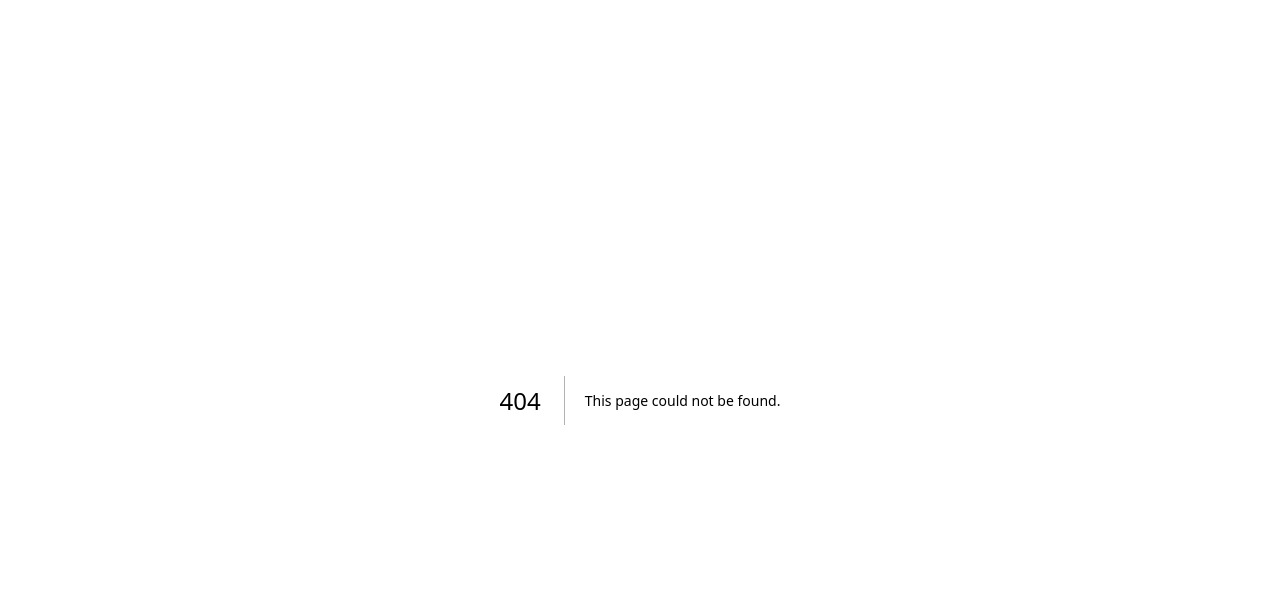
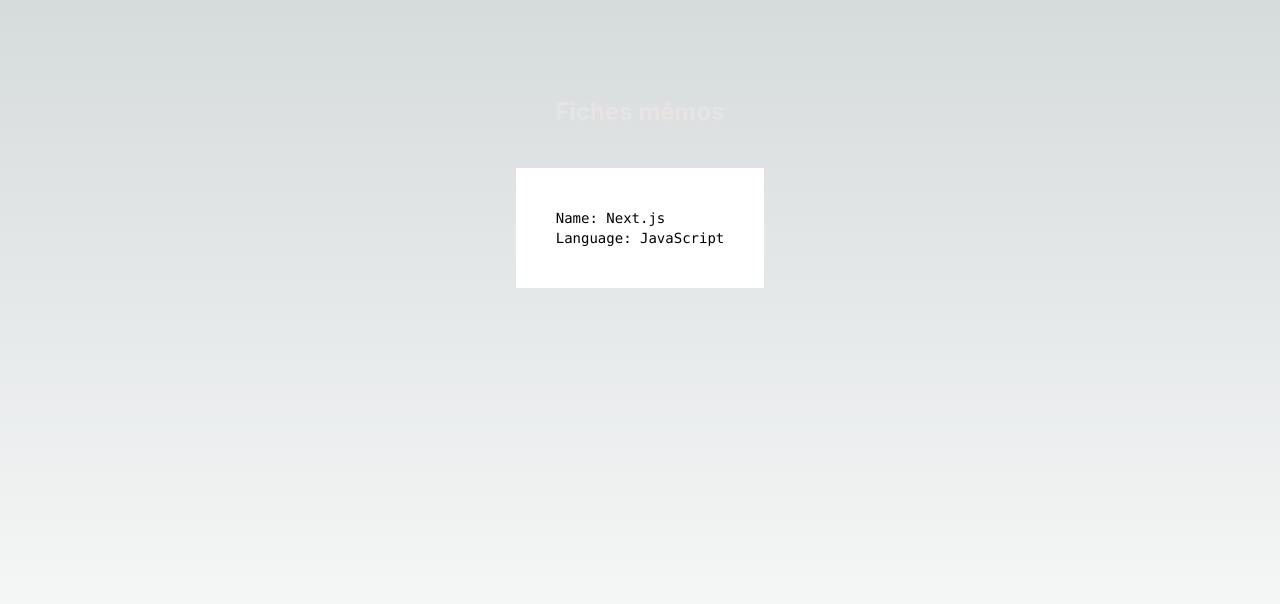
Before and after one commit to jrollin/flashcards, a Next.js app: page /topics/1 in a window 1280 px wide. Before the commit this address had no page. Shown: the top 604 px of the page. Built offline with nearby package versions, Linux system fonts and the light colour scheme.

Commit message:
feat: display card data from json file

```diff
--- /dev/null
+++ b/app/api/cards/route.ts
@@ -0,0 +1,11 @@
+import { NextResponse } from 'next/server'
+import path from 'path';
+import { promises as fs } from 'fs';
+
+
+export async function GET() {
+    const jsonDirectory = path.join(process.cwd(), 'data');
+    const data = await fs.readFile(jsonDirectory + '/cards.json', 'utf8');
+    const json = JSON.parse(data);
+    return NextResponse.json(json);
+}
--- a/app/page.tsx
+++ b/app/page.tsx
@@ -1,10 +1,15 @@
+import Link from "next/link";
 
 export default function Home() {
     return (
-        <main className="flex min-h-screen flex-col items-center justify-between p-24">
-            <div className="z-10 font-mono text-sm lg:flex">
-                Here
+        <main className="flex min-h-screen flex-col items-center p-24">
+            <h1 className="text-stone-200 font-bold text-2xl">
+                Fiches mémos
+            </h1>
+
+            <div className="z-10 font-mono text-sm ">
+                <Link href="/topics/1" >Voir les cartes</Link>
             </div>
-        </main >
+        </main>
     )
 }
--- /dev/null
+++ b/app/topics/[topicid]/page.tsx
@@ -0,0 +1,29 @@
+"use client"
+
+import Cards from '@/components/Cards';
+import useSWR from 'swr';
+
+//Write a fetcher function to wrap the native fetch function and return the result of a call to url in json format
+const fetcher = (url: String) => fetch(url).then((res) => res.json());
+
+export default function Page({ params }: { params: { topicid: number } }) {
+    //There are 3 possible states: (1) loading when data is null (2) ready when the data is returned (3) error when there was an error fetching the data
+    const { data, error } = useSWR('/api/cards', fetcher);
+
+    //Handle the error state
+    if (error) return <div>Failed to load</div>;
+    //Handle the loading state
+    if (!data) return <div>Loading...</div>;
+    //Handle the ready state and display the result contained in the data object mapped to the structure of the json file
+    return (
+        <main className="flex min-h-screen flex-col items-center p-24">
+            <h1 className="text-stone-200 font-bold text-2xl ">
+                Fiches mémos
+            </h1>
+
+            <div className="z-10 font-mono text-sm mt-10">
+                <Cards cards={data} />
+            </div>
+        </main>
+    );
+}
--- /dev/null
+++ b/components/Card.tsx
@@ -0,0 +1,18 @@
+
+type CardProps = {
+    name: string,
+    language: string
+}
+
+const Card = ({ name, language }: CardProps) => {
+
+    return <div class="bg-white text-black p-10">
+        <ul>
+            <li>Name: {name}</li>
+            <li>Language: {language}</li>
+        </ul>
+    </div>
+
+}
+
+export default Card;
--- /dev/null
+++ b/components/Cards.tsx
@@ -0,0 +1,17 @@
+import Card from "./Card";
+
+
+const Cards = ({ cards }) => {
+    console.log(cards);
+
+    return <div>
+        <ul>
+            {cards.map((card, idx) => (
+                <li key={idx}>< Card key={idx} name={card.name} language={card.language} /></li>
+            ))}
+        </ul>
+    </div>
+
+}
+
+export default Cards;
--- /dev/null
+++ b/components/skeleton.tsx
@@ -0,0 +1,20 @@
+const Skeleton = () => {
+    return (
+        <>
+            <div className="animate-pulse">
+                <div>
+                    <div className="space-y-4">
+                        <div className="bg-gray-300 rounded-full w-28 h-28"></div>
+                        <div className="flex justify-between">
+                            <div className="w-1/4 h-10 bg-gray-300 rounded"></div>
+                            <div className="w-24 h-10 bg-gray-300 rounded"></div>
+                        </div>
+                        <div className="w-24 h-10 bg-gray-300 rounded"></div>
+                    </div>
+                </div>
+            </div>
+        </>
+    )
+}
+
+export default Skeleton;
--- /dev/null
+++ b/data/cards.json
@@ -0,0 +1,8 @@
+[
+   {
+    "id": 8221,
+    "uid": "a15c1f1d-9e4e-4dc7-9c45-c04412fc5064",
+    "name": "Next.js",
+    "language": "JavaScript"
+  }
+]
--- /dev/null
+++ b/model/Card.ts
@@ -0,0 +1,9 @@
+type Card = {
+    id: number,
+    uuid: String
+    name: String,
+    language: String,
+
+}
+
+export default Card
--- a/package.json
+++ b/package.json
@@ -19,6 +19,7 @@
     "postcss": "8.4.27",
     "react": "18.2.0",
     "react-dom": "18.2.0",
+    "swr": "^2.2.0",
     "tailwindcss": "3.3.3",
     "typescript": "5.1.6"
   }
```
Also changed, not shown: 1 other file (tests, documents, lock files or other folders).
